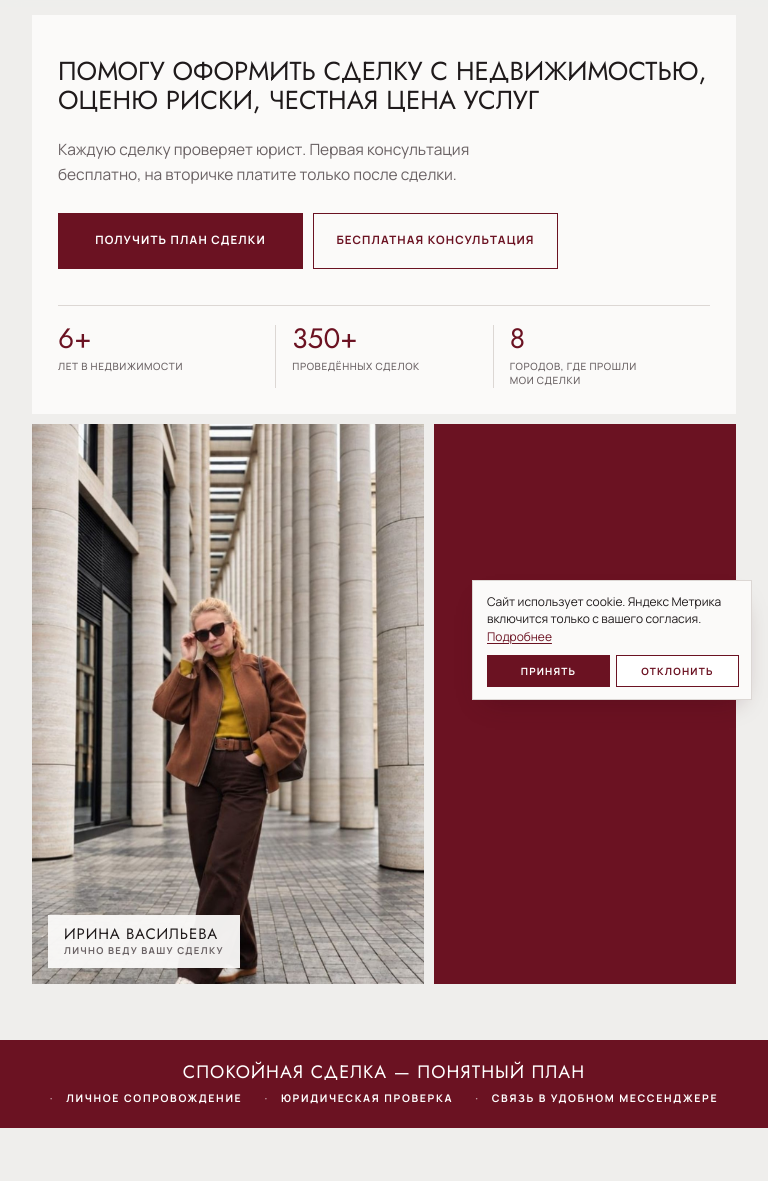
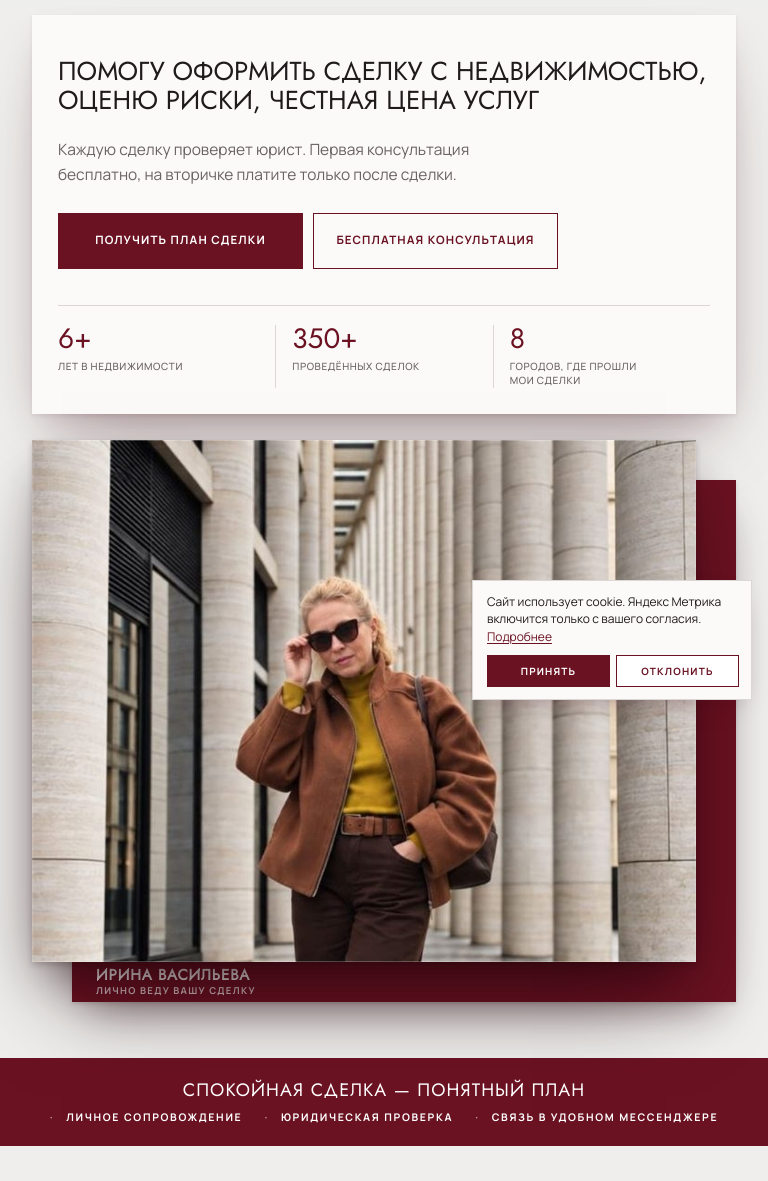
Before and after one commit to paharukova/prototipy, a plain HTML site: page irina-vasilyeva/final/index.html in a window 768 px wide. Shown: the part 84-1265 px from the top of the page. Drawn offline with Linux system fonts and the light colour scheme.

Commit message:
Ирина Васильева: коллаж с тенями на первом экране и на планшете
Co-Authored-By: Claude Opus 5.5 <noreply@anthropic.com>

```diff
--- a/irina-vasilyeva/final/index.html
+++ b/irina-vasilyeva/final/index.html
@@ -79,8 +79,8 @@
   .hp-mob { display: grid; margin: 0; padding: 20px 20px 22px; background: var(--paper); border-top: 0; }
 }
 
-/* ===== 21.11: первый экран на компьютере — коллаж: фото поверх бордо, бордо выглядывает справа и снизу со срезанными уголками, подпись на бордо, мягкие тени (proba-3d-teni.html) ===== */
-@media (min-width: 961px) {
+/* ===== 21.11: первый экран на компьютере (с 22.11 и на планшете) — коллаж: фото поверх бордо, бордо выглядывает справа и снизу со срезанными уголками, подпись на бордо, мягкие тени (proba-3d-teni.html) ===== */
+@media (min-width: 761px) {
   .hero-grid { column-gap: 0; --off: clamp(40px, 3.6vw, 54px); }
   .hero-copy { margin-right: var(--gap); }
   .hero-photo, .hero-panel { grid-row: 1; grid-column: 2 / 4; }
@@ -100,8 +100,17 @@
   /* тонкий светлый кант по краю фото — как край отпечатанной карточки */
   .hero-photo::after { content: ""; position: absolute; inset: 0; pointer-events: none; box-shadow: inset 0 0 0 1px rgba(255, 255, 255, .22); }
 }
-/* на планшете и телефоне подпись остаётся на белой плашке на фото, на бордо её нет */
-@media (max-width: 960px) { .hp-cap { display: none; } }
+/* 22.11: планшет (761–960 px) — тот же коллаж, только под текстом и на всю ширину */
+@media (min-width: 761px) and (max-width: 960px) {
+  .hero-grid { row-gap: 26px; }
+  .hero-copy { margin-right: 0; }
+  .hero-photo, .hero-panel { grid-row: 2; grid-column: 1 / -1; }
+  .hero-photo { height: min(68vw, 560px); }
+  .hero-photo img { object-position: 50% 38%; }
+  .hero-panel { height: auto; }
+}
+/* на телефоне подпись остаётся как есть (фото на весь экран), на бордо её нет */
+@media (max-width: 760px) { .hp-cap { display: none; } }
 </style>
 </head>
 <body>
```
